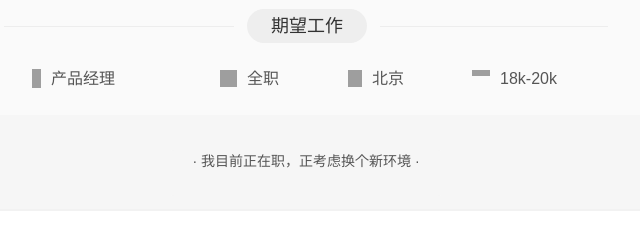
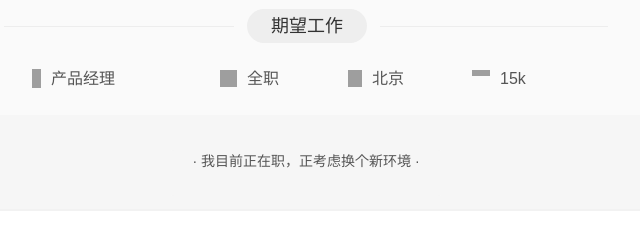
Before and after one commit to Sniper1211/Sniper1211.github.io, a plain HTML site: page resume/index.html in a window 1280 px wide. Shown: the part 2181-2409 px from the top of the page, 334-974 px from the left. Drawn offline with Linux system fonts and the light colour scheme; grey boxes are pictures that could not be loaded.

```diff
--- a/resume/index.html
+++ b/resume/index.html
@@ -638,7 +638,7 @@ content:"...";
 										<li class="mr_name_li" ><i></i><span class="mr_job_name" title="产品经理">产品经理</span></li>
 										<li class="mr_jobtype_li"> <i></i><span class="mr_job_type" title="$!expectJobses.positionType">全职</span></li>
 										<li class="mr_city_li"> <i></i><span class="mr_job_adr" title="$!expectJobses.city">北京</span></li>
-										<li class="mr_jobrange_li" ><i></i><span class="mr_job_range" title="$!expectJobses.salarys">18k-20k</span></li>
+										<li class="mr_jobrange_li" ><i></i><span class="mr_job_range" title="$!expectJobses.salarys">15k</span></li>
 									</ul>
 								</div>
 							</div>
```
